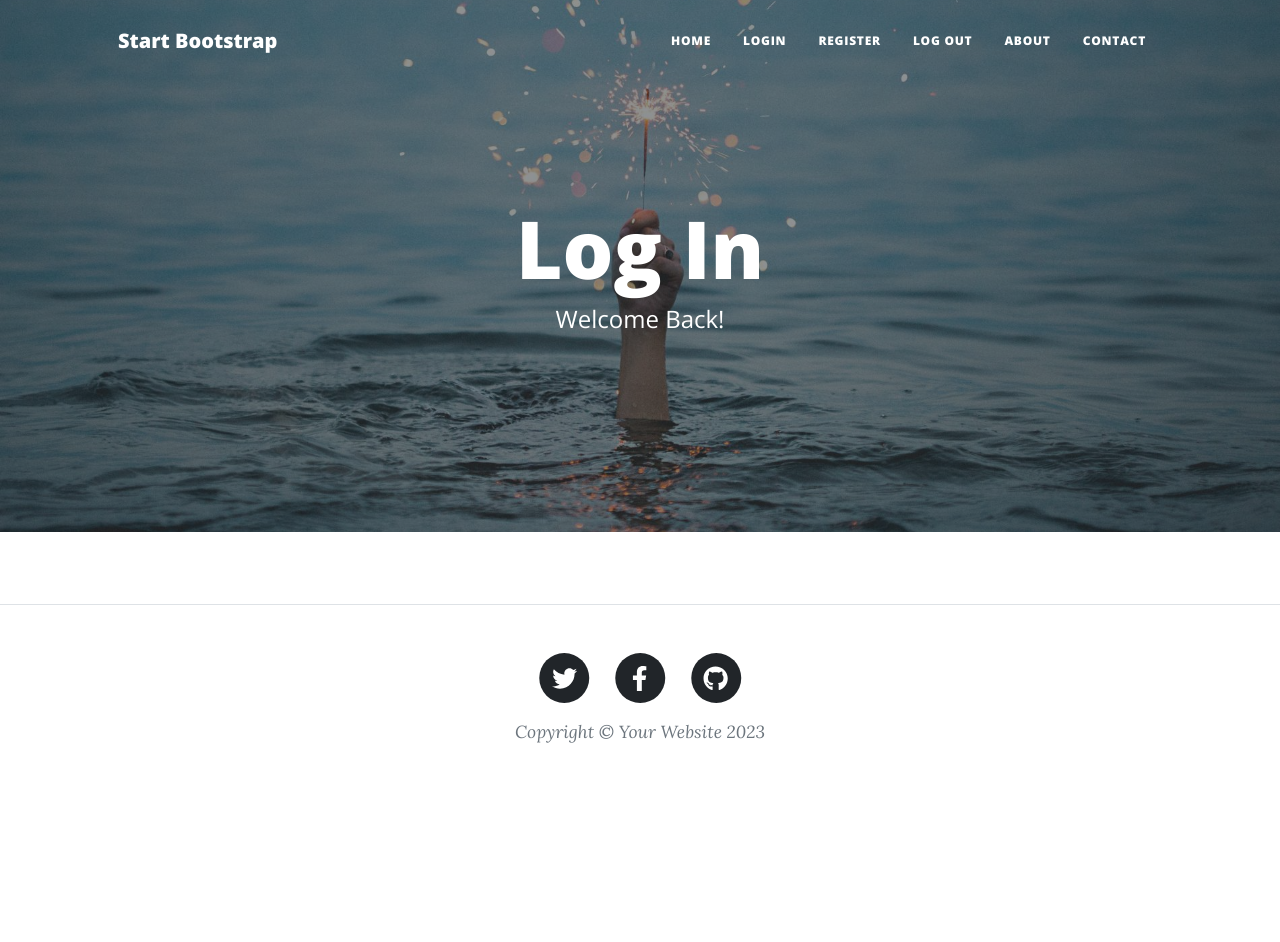
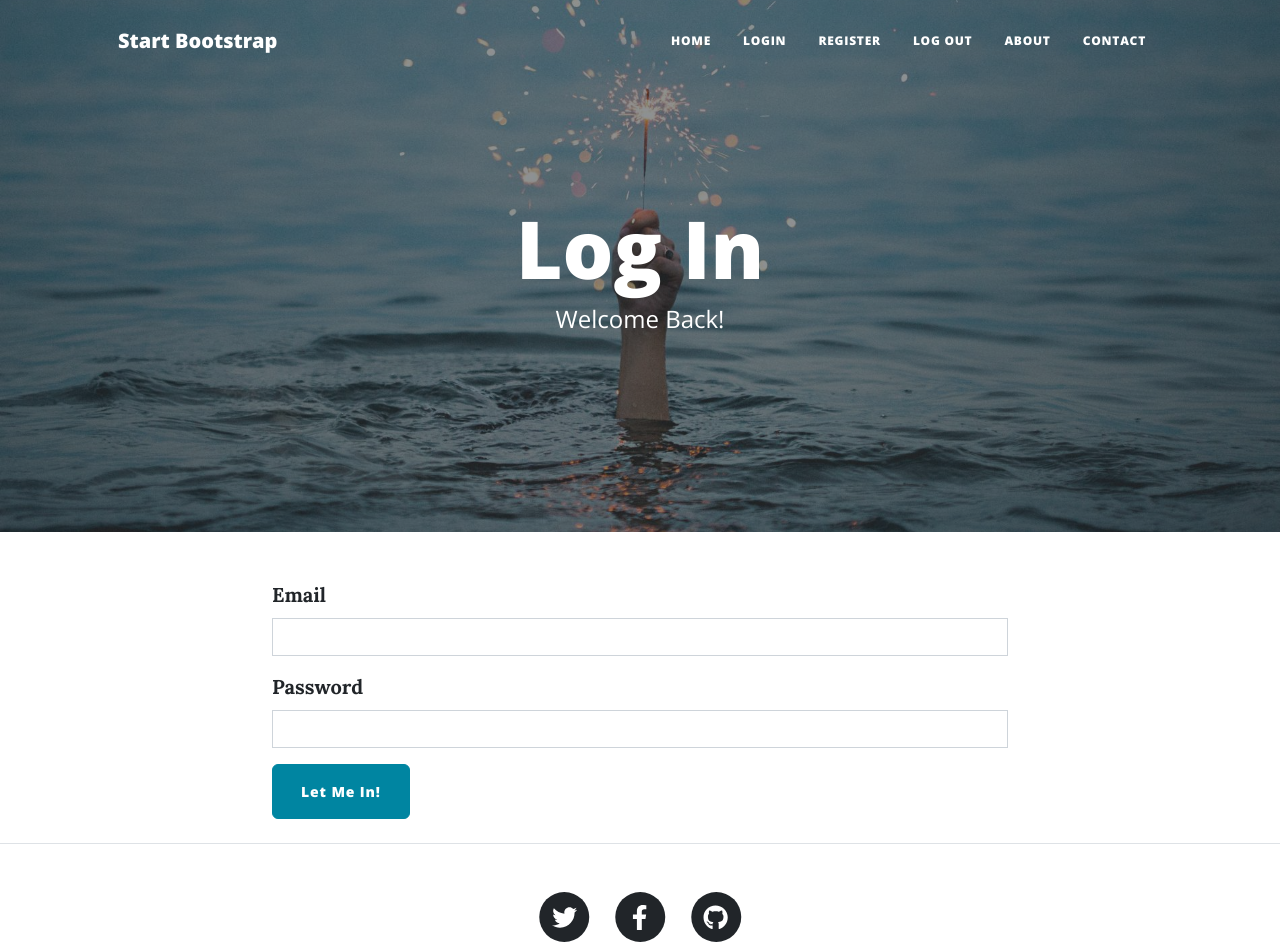
Before and after one commit to rveliza/blog_flask_authentication, a Flask app: page /login in a window 1280 px wide. Shown: the top 942 px of the page. Before the commit the page ends 743 px from the top, so only its background shows below. Run offline with Flask 3, Linux system fonts and the light colour scheme; some libraries are stand-ins or nearby versions.

Commit message:
Render loginform, if form validated, check user and password and redirect to get_all_posts

```diff
--- a/main.py
+++ b/main.py
@@ -10,7 +10,7 @@ from sqlalchemy import Integer, String, Text
 from functools import wraps
 from werkzeug.security import generate_password_hash, check_password_hash
 # Import your forms from the forms.py
-from forms import CreatePostForm, RegisterForm
+from forms import CreatePostForm, RegisterForm, LoginForm
 
 
 
@@ -19,7 +19,7 @@ app.config['SECRET_KEY'] = '8BYkEfBA6O6donzWlSihBXox7C0sKR6b'
 ckeditor = CKEditor(app)
 Bootstrap5(app)
 
-# TODO: Configure Flask-Login
+# Configure Flask-Login
 login_manager = LoginManager()
 login_manager.init_app(app)
 
@@ -82,10 +82,21 @@ def register():
     return render_template("register.html", form=form)
 
 
-# TODO: Retrieve a user from the database based on their email.
-@app.route('/login')
+# Retrieve a user from the database based on their email.
+@app.route('/login', methods=["GET", "POST"])
 def login():
-    return render_template("login.html")
+    form = LoginForm()
+    if form.validate_on_submit():
+        email = form.email.data
+        password = form.password.data
+        result = db.session.execute(db.select(User).where(User.email == email))
+        # Note, email in db is unique so will only have one result.
+        user = result.scalar()
+
+        if user and check_password_hash(user.password, password):
+            login_user(user)
+            return redirect(url_for('get_all_posts'))
+    return render_template("login.html", form=form)
 
 
 @app.route('/logout')
--- a/templates/login.html
+++ b/templates/login.html
@@ -23,7 +23,8 @@ include "header.html" %}
     <div class="row">
       <!-- TODO: add a flash message here for users registering twice -->
       <div class="col-lg-8 col-md-10 mx-auto">
-        <!--TODO: render login form here-->
+        <!--render login form here-->
+        {{render_form(form, novalidate=True, button_map={"submit": "primary"}) }}
       </div>
     </div>
   </div>
```
